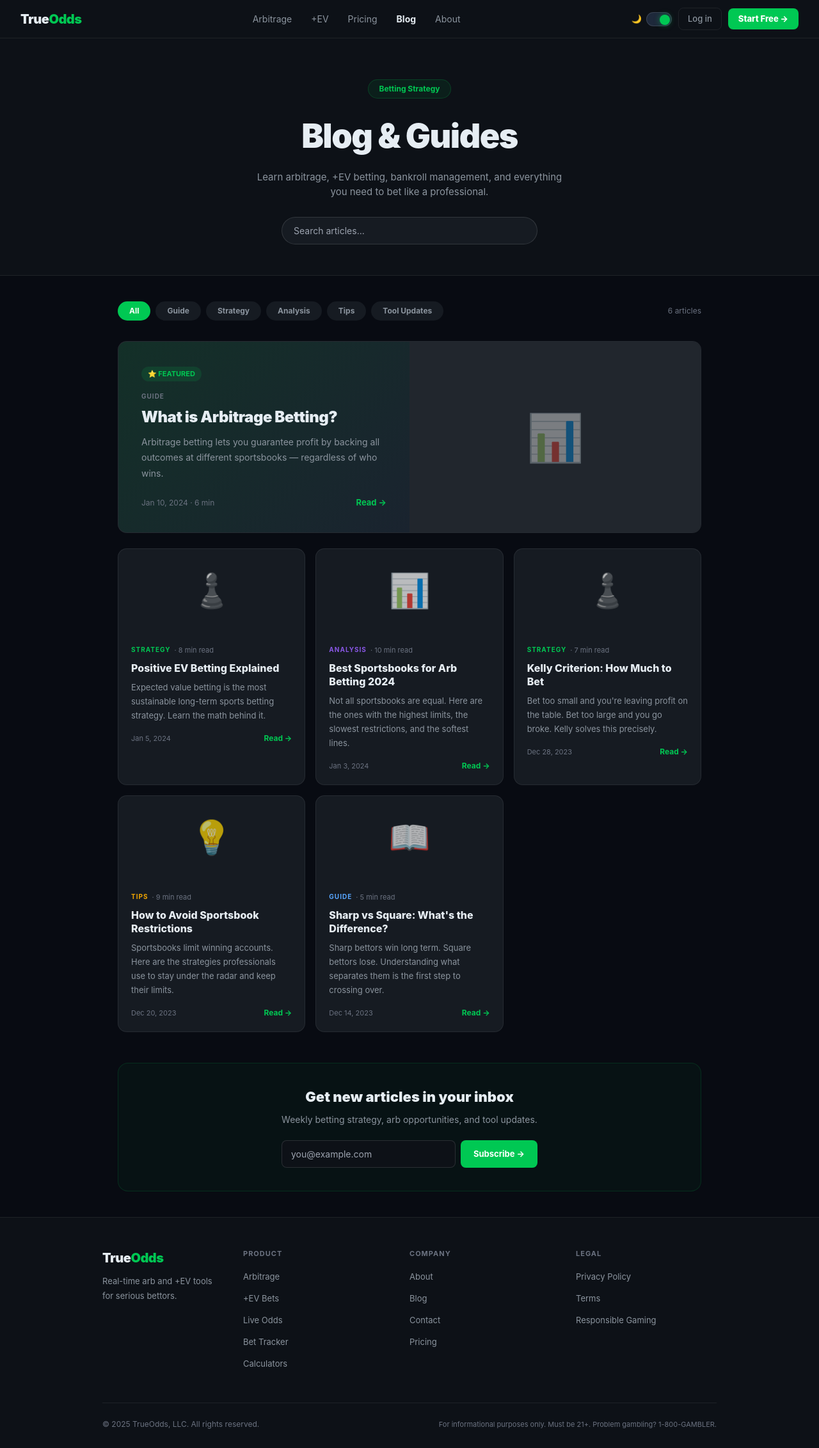
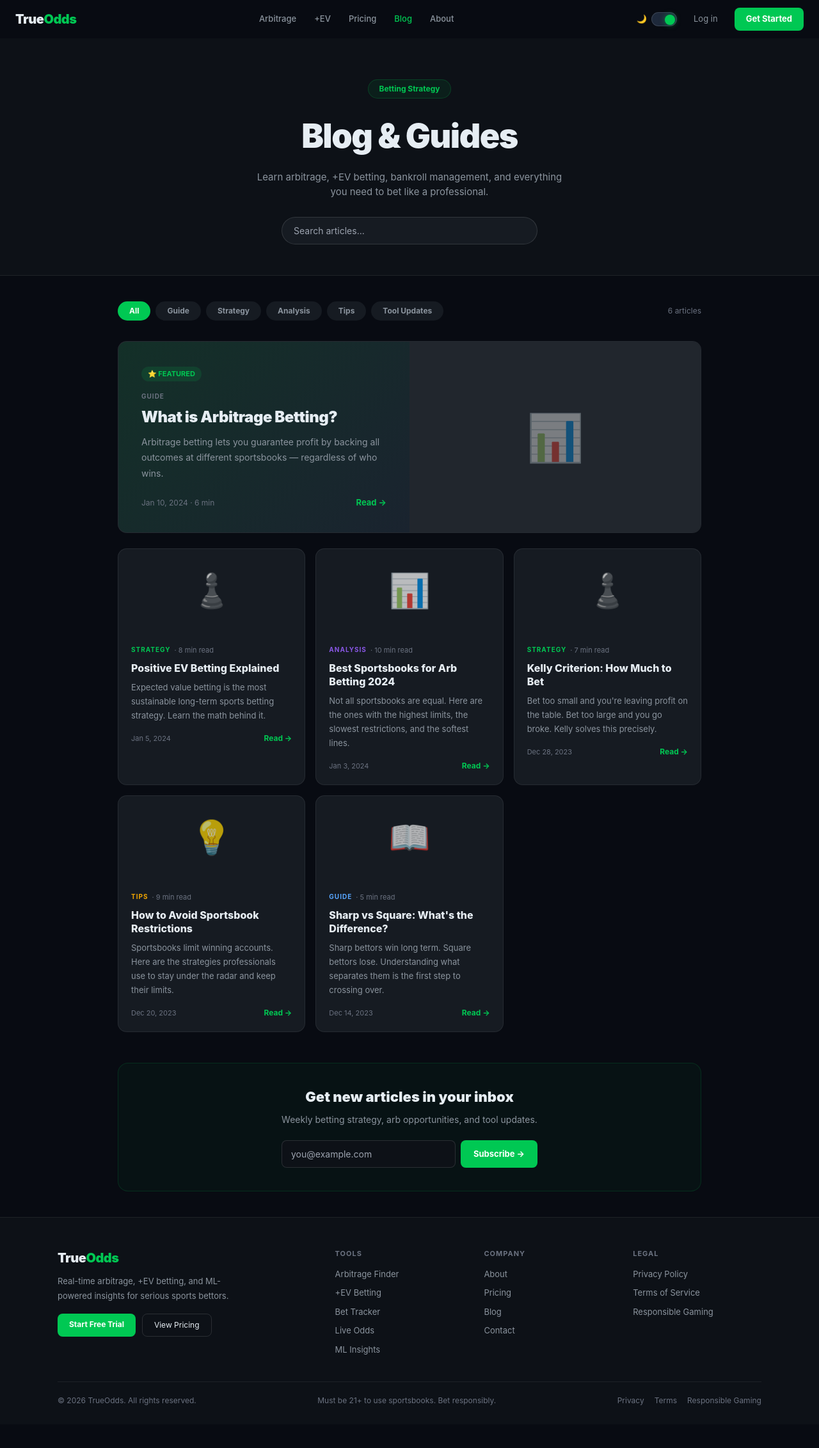
Before and after one commit to insvedant/trueodds, a Next.js app in the folder frontend/: page /blog in a window 1280 px wide. Shown: the whole page at 64% size. After the commit the page ends 2226 px from the top, so only its background shows below. Built offline with nearby package versions, Linux system fonts and the light colour scheme.

Commit message:
updated mobile version

```diff
--- a/frontend/src/components/PublicLayout.tsx
+++ b/frontend/src/components/PublicLayout.tsx
@@ -5,105 +5,174 @@ import { usePathname } from 'next/navigation'
 import { ThemeToggle } from '@/lib/theme'
 
 const NAV_LINKS = [
-  { href: '/dashboard/arbitrage', label: 'Arbitrage' },
+  { href: '/dashboard/arbitrage',   label: 'Arbitrage' },
   { href: '/dashboard/positive-ev', label: '+EV' },
-  { href: '/pricing', label: 'Pricing' },
-  { href: '/blog', label: 'Blog' },
-  { href: '/about', label: 'About' },
+  { href: '/pricing',               label: 'Pricing' },
+  { href: '/blog',                  label: 'Blog' },
+  { href: '/about',                 label: 'About' },
 ]
 
+const FOOTER_LINKS = {
+  Tools:   [{ label: 'Arbitrage Finder', href: '/dashboard/arbitrage' }, { label: '+EV Betting', href: '/dashboard/positive-ev' }, { label: 'Bet Tracker', href: '/dashboard/tracker' }, { label: 'Live Odds', href: '/dashboard/odds' }, { label: 'ML Insights', href: '/dashboard/insights' }],
+  Company: [{ label: 'About', href: '/about' }, { label: 'Pricing', href: '/pricing' }, { label: 'Blog', href: '/blog' }, { label: 'Contact', href: '/contact' }],
+  Legal:   [{ label: 'Privacy Policy', href: '/privacy' }, { label: 'Terms of Service', href: '/terms' }, { label: 'Responsible Gaming', href: '/responsible-gaming' }],
+}
+
 export function PublicNavbar() {
-  const [scrolled, setScrolled] = useState(false)
+  const [scrolled, setScrolled]   = useState(false)
+  const [menuOpen, setMenuOpen]   = useState(false)
   const pathname = usePathname()
 
   useEffect(() => {
     const fn = () => setScrolled(window.scrollY > 30)
-    window.addEventListener('scroll', fn)
+    window.addEventListener('scroll', fn, { passive: true })
     return () => window.removeEventListener('scroll', fn)
   }, [])
 
+  // Close menu on route change
+  useEffect(() => { setMenuOpen(false) }, [pathname])
+
   return (
+    <>
       <nav style={{
-      position: 'sticky', top: 0, zIndex: 100,
-      height: 60, display: 'flex', alignItems: 'center',
-      padding: '0 32px', justifyContent: 'space-between',
-      background: scrolled ? 'var(--bg2)' : 'var(--bg2)',
-      borderBottom: '1px solid var(--border)',
-      backdropFilter: 'blur(12px)',
-      transition: 'all 0.3s',
+        position: 'fixed', top: 0, left: 0, right: 0, zIndex: 200,
+        height: 60,
+        background: scrolled ? 'var(--bg2)' : 'transparent',
+        backdropFilter: scrolled ? 'blur(12px)' : 'none',
+        borderBottom: scrolled ? '1px solid var(--border)' : 'none',
+        transition: 'all 0.2s ease',
+        display: 'flex', alignItems: 'center', justifyContent: 'space-between',
+        padding: '0 24px',
       }}>
-      <Link href="/" style={{ fontWeight: 900, fontSize: 20, color: 'var(--text)', textDecoration: 'none', letterSpacing: '-0.5px' }}>
+        {/* Logo */}
+        <Link href="/" style={{ fontWeight: 900, fontSize: 20, color: 'var(--text)', textDecoration: 'none', letterSpacing: '-0.5px', flexShrink: 0 }}>
           True<span style={{ color: 'var(--green)' }}>Odds</span>
         </Link>
 
-      <div style={{ display: 'flex', alignItems: 'center', gap: 6 }}>
-        {NAV_LINKS.map(link => (
-          <Link key={link.href} href={link.href} style={{
-            color: pathname === link.href ? 'var(--text)' : 'var(--muted)',
-            textDecoration: 'none', fontSize: 14, fontWeight: pathname === link.href ? 700 : 400,
-            padding: '6px 12px', borderRadius: 8, transition: 'color 0.15s, background 0.15s',
-          }}
-            onMouseEnter={e => { e.currentTarget.style.color = 'var(--text)'; e.currentTarget.style.background = 'var(--hover-bg)' }}
-            onMouseLeave={e => { e.currentTarget.style.color = pathname === link.href ? 'var(--text)' : 'var(--muted)'; e.currentTarget.style.background = 'transparent' }}>
-            {link.label}
+        {/* Desktop nav */}
+        <div className="nav-links" style={{ display: 'flex', alignItems: 'center', gap: 28 }}>
+          {NAV_LINKS.map(l => (
+            <Link key={l.href} href={l.href} style={{ fontSize: 13, fontWeight: 500, color: pathname === l.href ? 'var(--green)' : 'var(--muted)', textDecoration: 'none', transition: 'color 0.15s' }}
+              onMouseEnter={e => (e.currentTarget.style.color = 'var(--text)')}
+              onMouseLeave={e => (e.currentTarget.style.color = pathname === l.href ? 'var(--green)' : 'var(--muted)')}>
+              {l.label}
             </Link>
           ))}
         </div>
 
-      <div style={{ display: 'flex', gap: 10, alignItems: 'center' }}>
+        {/* Desktop CTA */}
+        <div className="nav-cta-desktop" style={{ display: 'flex', alignItems: 'center', gap: 12 }}>
           <ThemeToggle size="sm" />
-        <Link href="/login" style={{ color: 'var(--muted)', textDecoration: 'none', fontSize: 13, fontWeight: 500, padding: '7px 14px', border: '1px solid var(--border)', borderRadius: 8, transition: 'all 0.15s' }}
-          onMouseEnter={e => { e.currentTarget.style.borderColor = 'var(--border2)'; e.currentTarget.style.color = 'var(--text)' }}
-          onMouseLeave={e => { e.currentTarget.style.borderColor = 'var(--border)'; e.currentTarget.style.color = 'var(--muted)' }}>
-          Log in
-        </Link>
-        <Link href="/signup" style={{ background: 'var(--green)', color: '#fff', textDecoration: 'none', fontSize: 13, fontWeight: 800, padding: '7px 16px', borderRadius: 8, display: 'inline-block', transition: 'all 0.18s' }}
-          onMouseEnter={e => { e.currentTarget.style.transform = 'translateY(-1px)'; e.currentTarget.style.boxShadow = '0 6px 20px rgba(0,200,83,0.3)' }}
-          onMouseLeave={e => { e.currentTarget.style.transform = 'none'; e.currentTarget.style.boxShadow = 'none' }}>
-          Start Free →
-        </Link>
+          <Link href="/login" style={{ fontSize: 13, color: 'var(--muted)', textDecoration: 'none', padding: '7px 14px' }}>Log in</Link>
+          <Link href="/signup" style={{ background: 'var(--green)', color: '#fff', textDecoration: 'none', padding: '8px 18px', borderRadius: 8, fontSize: 13, fontWeight: 700 }}>Get Started</Link>
+        </div>
+
+        {/* Mobile right side */}
+        <div className="nav-mobile-menu" style={{ display: 'none', alignItems: 'center', gap: 10 }}>
+          <ThemeToggle size="sm" />
+          <button onClick={() => setMenuOpen(!menuOpen)} style={{ background: 'none', border: 'none', cursor: 'pointer', padding: 6, color: 'var(--text)', display: 'flex', flexDirection: 'column', gap: 5 }}>
+            <span style={{ display: 'block', width: 22, height: 2, background: 'var(--text)', borderRadius: 2, transition: 'all 0.2s', transform: menuOpen ? 'rotate(45deg) translate(5px,5px)' : 'none' }} />
+            <span style={{ display: 'block', width: 22, height: 2, background: 'var(--text)', borderRadius: 2, transition: 'all 0.2s', opacity: menuOpen ? 0 : 1 }} />
+            <span style={{ display: 'block', width: 22, height: 2, background: 'var(--text)', borderRadius: 2, transition: 'all 0.2s', transform: menuOpen ? 'rotate(-45deg) translate(5px,-5px)' : 'none' }} />
+          </button>
         </div>
       </nav>
+
+      {/* Mobile dropdown menu */}
+      {menuOpen && (
+        <div style={{ position: 'fixed', top: 60, left: 0, right: 0, zIndex: 199, background: 'var(--bg2)', borderBottom: '1px solid var(--border)', padding: '16px 0', boxShadow: '0 8px 32px rgba(0,0,0,0.3)' }}>
+          {NAV_LINKS.map(l => (
+            <Link key={l.href} href={l.href} style={{ display: 'block', padding: '12px 24px', fontSize: 15, fontWeight: 500, color: pathname === l.href ? 'var(--green)' : 'var(--text)', textDecoration: 'none', borderBottom: '1px solid var(--border)' }}>
+              {l.label}
+            </Link>
+          ))}
+          <div style={{ padding: '16px 24px', display: 'flex', gap: 10 }}>
+            <Link href="/login" style={{ flex: 1, textAlign: 'center', padding: '10px', background: 'var(--bg3)', border: '1px solid var(--border)', color: 'var(--text)', textDecoration: 'none', borderRadius: 8, fontSize: 14, fontWeight: 600 }}>Log in</Link>
+            <Link href="/signup" style={{ flex: 1, textAlign: 'center', padding: '10px', background: 'var(--green)', color: '#fff', textDecoration: 'none', borderRadius: 8, fontSize: 14, fontWeight: 700 }}>Get Started</Link>
+          </div>
+        </div>
+      )}
+
+      {/* Spacer */}
+      <div style={{ height: 60 }} />
+    </>
   )
 }
 
 export function PublicFooter() {
-  const cols = [
-    { title: 'Product', links: [['Arbitrage', '/dashboard/arbitrage'], ['+EV Bets', '/dashboard/positive-ev'], ['Live Odds', '/dashboard/odds'], ['Bet Tracker', '/dashboard/tracker'], ['Calculators', '/dashboard/calculators']] },
-    { title: 'Company', links: [['About', '/about'], ['Blog', '/blog'], ['Contact', '/contact'], ['Pricing', '/pricing']] },
-    { title: 'Legal', links: [['Privacy Policy', '/privacy'], ['Terms', '/terms'], ['Responsible Gaming', '/responsible-gaming']] },
-  ]
+  return (
+    <footer style={{ background: 'var(--bg2)', borderTop: '1px solid var(--border)', padding: '48px 24px 28px' }}>
+      <div style={{ maxWidth: 1100, margin: '0 auto' }}>
+        {/* Footer grid */}
+        <div className="footer-grid" style={{ display: 'grid', gridTemplateColumns: '2fr 1fr 1fr 1fr', gap: 32, marginBottom: 40 }}>
+          {/* Brand */}
+          <div>
+            <div style={{ fontWeight: 900, fontSize: 20, marginBottom: 10, letterSpacing: '-0.5px' }}>
+              True<span style={{ color: 'var(--green)' }}>Odds</span>
+            </div>
+            <p style={{ fontSize: 13, color: 'var(--muted)', lineHeight: 1.75, maxWidth: 280, marginBottom: 16 }}>
+              Real-time arbitrage, +EV betting, and ML-powered insights for serious sports bettors.
+            </p>
+            <div style={{ display: 'flex', gap: 10, flexWrap: 'wrap' }}>
+              <Link href="/signup" style={{ background: 'var(--green)', color: '#fff', textDecoration: 'none', padding: '8px 18px', borderRadius: 8, fontSize: 12, fontWeight: 700, display: 'inline-block' }}>Start Free Trial</Link>
+              <Link href="/pricing" style={{ background: 'transparent', border: '1px solid var(--border2)', color: 'var(--text)', textDecoration: 'none', padding: '8px 18px', borderRadius: 8, fontSize: 12, display: 'inline-block' }}>View Pricing</Link>
+            </div>
+          </div>
 
-  return (
-    <footer style={{ borderTop: '1px solid var(--border)', background: 'var(--bg2)', padding: '48px 24px 28px' }}>
-      <div style={{ maxWidth: 960, margin: '0 auto' }}>
-        <div style={{ display: 'grid', gridTemplateColumns: 'auto repeat(3,1fr)', gap: 40, marginBottom: 40 }}>
-          <div>
-            <Link href="/" style={{ fontWeight: 900, fontSize: 20, color: 'var(--text)', textDecoration: 'none', letterSpacing: '-0.5px', display: 'block', marginBottom: 10 }}>
-              True<span style={{ color: 'var(--green)' }}>Odds</span>
-            </Link>
-            <p style={{ color: 'var(--muted)', fontSize: 13, lineHeight: 1.75, maxWidth: 180 }}>Real-time arb and +EV tools for serious bettors.</p>
-          </div>
-          {cols.map(col => (
-            <div key={col.title}>
-              <div style={{ fontSize: 11, fontWeight: 700, color: 'var(--dim)', textTransform: 'uppercase', letterSpacing: '1px', marginBottom: 14 }}>{col.title}</div>
-              {col.links.map(([label, href]) => (
-                <div key={label} style={{ marginBottom: 10 }}>
-                  <Link href={href} style={{ color: 'var(--muted)', textDecoration: 'none', fontSize: 13, transition: 'color 0.15s' }}
+          {/* Link columns */}
+          {Object.entries(FOOTER_LINKS).map(([title, links]) => (
+            <div key={title}>
+              <div style={{ fontSize: 11, fontWeight: 700, color: 'var(--dim)', textTransform: 'uppercase', letterSpacing: '1px', marginBottom: 14 }}>{title}</div>
+              <div style={{ display: 'flex', flexDirection: 'column', gap: 10 }}>
+                {links.map(l => (
+                  <Link key={l.href} href={l.href} style={{ fontSize: 13, color: 'var(--muted)', textDecoration: 'none', transition: 'color 0.15s' }}
                     onMouseEnter={e => (e.currentTarget.style.color = 'var(--text)')}
                     onMouseLeave={e => (e.currentTarget.style.color = 'var(--muted)')}>
-                    {label}
+                    {l.label}
                   </Link>
+                ))}
+              </div>
             </div>
           ))}
         </div>
+
+        {/* Bottom bar */}
+        <div className="footer-bottom" style={{ display: 'flex', justifyContent: 'space-between', alignItems: 'center', paddingTop: 20, borderTop: '1px solid var(--border)', flexWrap: 'wrap', gap: 8 }}>
+          <div style={{ fontSize: 12, color: 'var(--dim)' }}>© {new Date().getFullYear()} TrueOdds. All rights reserved.</div>
+          <div style={{ fontSize: 12, color: 'var(--dim)' }}>Must be 21+ to use sportsbooks. Bet responsibly.</div>
+          <div style={{ display: 'flex', gap: 16 }}>
+            {[{ label: 'Privacy', href: '/privacy' }, { label: 'Terms', href: '/terms' }, { label: 'Responsible Gaming', href: '/responsible-gaming' }].map(l => (
+              <Link key={l.href} href={l.href} style={{ fontSize: 12, color: 'var(--dim)', textDecoration: 'none' }}>{l.label}</Link>
             ))}
           </div>
-        <div style={{ borderTop: '1px solid var(--border)', paddingTop: 24, display: 'flex', justifyContent: 'space-between', alignItems: 'center', flexWrap: 'wrap', gap: 12 }}>
-          <span style={{ color: 'var(--dim)', fontSize: 12 }}>© 2025 TrueOdds, LLC. All rights reserved.</span>
-          <span style={{ color: 'var(--dim)', fontSize: 11, maxWidth: 440 }}>For informational purposes only. Must be 21+. Problem gambling? 1-800-GAMBLER.</span>
         </div>
       </div>
+
+      {/* Mobile bottom padding (for fixed bottom nav in dashboard) */}
+      <style>{`
+        @media (max-width: 768px) {
+          .footer-grid { grid-template-columns: 1fr 1fr !important; }
+          .footer-grid > div:first-child { grid-column: 1 / -1; }
+        }
+        @media (max-width: 480px) {
+          .footer-grid { grid-template-columns: 1fr !important; }
+        }
+        @media (max-width: 768px) {
+          .nav-links { display: none !important; }
+          .nav-cta-desktop { display: none !important; }
+          .nav-mobile-menu { display: flex !important; }
+        }
+      `}</style>
     </footer>
   )
 }
+
+export default function PublicLayout({ children }: { children: React.ReactNode }) {
+  return (
+    <>
+      <PublicNavbar />
+      <main>{children}</main>
+      <PublicFooter />
+    </>
+  )
+}
```
Lines whose indentation alone changed are shown as unchanged.
